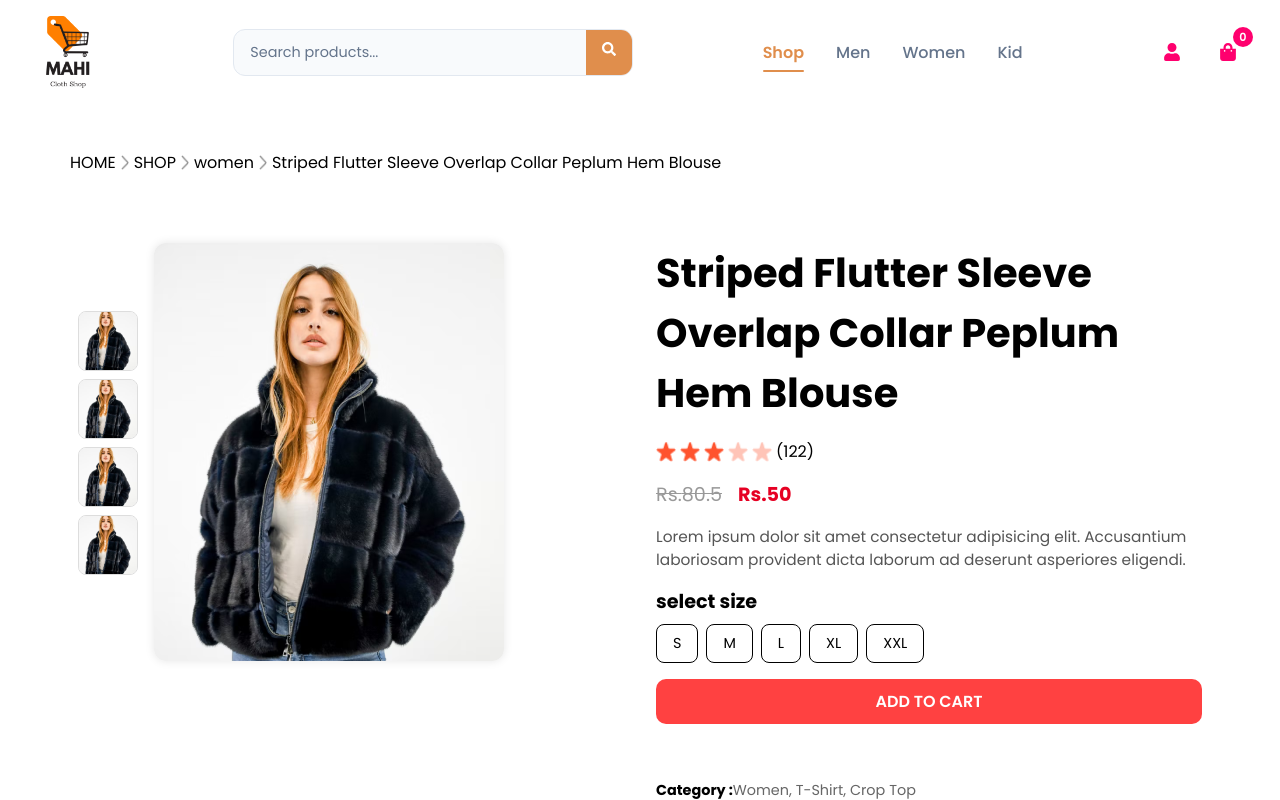
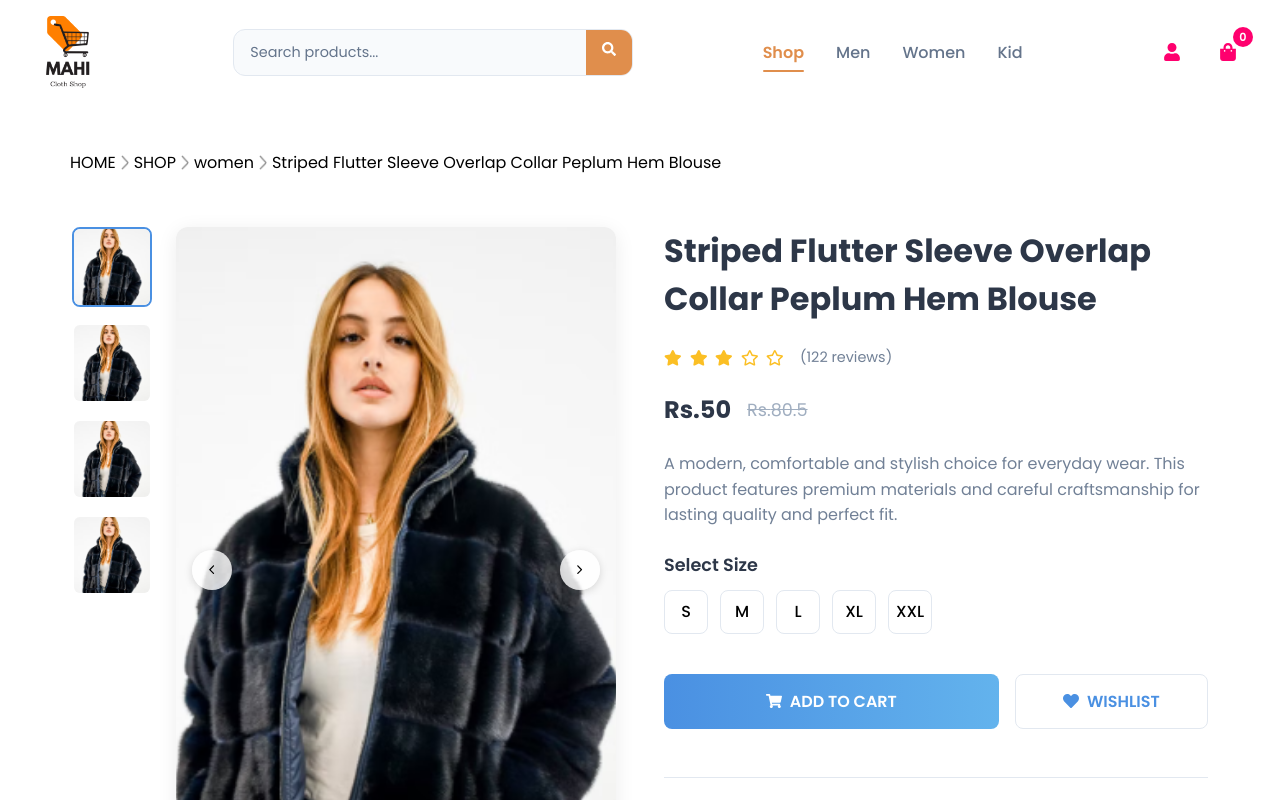
Before and after one commit to Thushan2002/Mahi-clothingsite-react-vite, a React (Vite) app in the folder frontend/: page /product/1 in a window 1280 px wide. Shown: the top 800 px of the page. Built offline with nearby package versions, Linux system fonts and the light colour scheme.

Commit message:
feat: product display updated

```diff
--- a/frontend/src/components/productDisplay/ProductDisplay.css
+++ b/frontend/src/components/productDisplay/ProductDisplay.css
@@ -1,45 +1,88 @@
 .productDisplay {
     display: flex;
-    gap: 2rem;
-    padding: 3rem;
-    align-items: flex-start;
-    flex-wrap: wrap;
+    gap: 3rem;
+    padding: 2rem;
+    max-width: 1200px;
+    margin: 0 auto;
+    font-family: 'Inter', sans-serif;
 }
 
 /* LEFT SECTION */
 .productDisplay-left {
     flex: 1;
-    height: 400px;
     display: flex;
-    gap: 1rem;
-    align-items: flex-start;
+    gap: 1.5rem;
 }
 
 .productDisplay-img-list {
-    height: 100%;
     display: flex;
     flex-direction: column;
-    gap: 0.5rem;
-    flex-wrap: wrap;
-    justify-content: center;
+    gap: 1rem;
 }
 
-.productDisplay-img-list img {
-    width: 60px;
-    height: 60px;
+.thumbnail {
+    width: 80px;
+    height: 80px;
+    border-radius: 8px;
+    overflow: hidden;
+    cursor: pointer;
+    border: 2px solid transparent;
+    transition: all 0.3s ease;
+}
+
+.thumbnail.active {
+    border-color: #4a90e2;
+}
+
+.thumbnail img {
+    width: 100%;
+    height: 100%;
     object-fit: cover;
-    border-radius: 0.5rem;
-    cursor: pointer;
-    border: 1px solid #ddd;
+}
+
+.productDisplay-img-container {
+    flex: 1;
+    position: relative;
+    border-radius: 12px;
+    overflow: hidden;
+    box-shadow: 0 4px 20px rgba(0, 0, 0, 0.08);
 }
 
 .productDisplay-main-img {
     width: 100%;
-    max-width: 400px;
-    height: auto;
-    border-radius: 0.75rem;
+    height: 100%;
     object-fit: cover;
-    box-shadow: 0 0 10px rgba(0, 0, 0, 0.1);
+    display: block;
+}
+
+.image-navigation {
+    position: absolute;
+    top: 50%;
+    width: 100%;
+    display: flex;
+    justify-content: space-between;
+    transform: translateY(-50%);
+    padding: 0 1rem;
+    z-index: 2;
+}
+
+.nav-btn {
+    background: rgba(255, 255, 255, 0.8);
+    border: none;
+    width: 40px;
+    height: 40px;
+    border-radius: 50%;
+    display: flex;
+    align-items: center;
+    justify-content: center;
+    cursor: pointer;
+    transition: all 0.3s ease;
+    box-shadow: 0 2px 8px rgba(0, 0, 0, 0.15);
+}
+
+.nav-btn:hover {
+    background: white;
+    transform: scale(1.05);
 }
 
 /* RIGHT SECTION */
@@ -47,140 +90,207 @@
     flex: 1;
     display: flex;
     flex-direction: column;
-    gap: 1rem;
-    justify-content: flex-start;
+    gap: 1.5rem;
 }
 
 .productDisplay-right h1 {
-    font-size: clamp(1.5rem, 2vw + 1rem, 2.5rem);
+    font-size: 2rem;
+    font-weight: 700;
+    color: #2d3748;
     margin: 0;
 }
 
-.productDisplay-right-stars {
+.productDisplay-right-reviews {
     display: flex;
     align-items: center;
-    gap: 0.25rem;
 }
 
-.productDisplay-right-stars img {
-    width: 20px;
-    height: 20px;
+.stars {
+    display: flex;
+    align-items: center;
+    gap: 0.5rem;
+}
+
+.star-icon {
+    color: #fbbf24;
+    font-size: 1.1rem;
+}
+
+.stars span {
+    color: #718096;
+    font-size: 0.9rem;
+    margin-left: 0.5rem;
 }
 
 .productDisplay-right-prices {
     display: flex;
+    align-items: center;
     gap: 1rem;
-    font-size: clamp(1rem, 1.5vw, 1.25rem);
+}
+
+.productDisplay-right-price-new {
+    font-size: 1.5rem;
+    font-weight: 700;
+    color: #2d3748;
 }
 
 .productDisplay-right-price-old {
-    color: #999;
+    font-size: 1.1rem;
+    color: #a0aec0;
     text-decoration: line-through;
 }
 
-.productDisplay-right-price-new {
-    color: #e60023;
-    font-weight: bold;
+.productDisplay-right-description {
+    color: #718096;
+    line-height: 1.6;
+    font-size: 1rem;
 }
 
-.productDisplay-right-description {
-    color: #555;
-    line-height: 1.5;
-    font-size: clamp(0.9rem, 1.2vw, 1.1rem);
-}
-
-.productDisplay-right-size h1 {
-    font-size: clamp(1rem, 1.5vw, 1.2rem);
-    margin-bottom: 0.5rem;
+.productDisplay-right-size h2 {
+    font-size: 1.1rem;
+    font-weight: 600;
+    color: #2d3748;
+    margin-bottom: 0.75rem;
 }
 
 .productDisplay-right-size-select {
     display: flex;
-    gap: 0.5rem;
-    flex-wrap: wrap;
+    gap: 0.75rem;
 }
 
-.productDisplay-right-size-select div {
-    border: 1px solid #000;
-    padding: 0.5rem 1rem;
-    cursor: pointer;
-    border-radius: 0.5rem;
-    transition: 0.3s ease;
-    font-size: clamp(0.9rem, 1vw, 1rem);
-    color: #000;
-    text-align: center;
-}
-
-.productDisplay-right-size-select div:hover {
-    background-color: #f0f0f0;
-}
-
-.productDisplay-right button {
+.size-option {
+    width: 44px;
+    height: 44px;
     display: flex;
     align-items: center;
     justify-content: center;
-    font-size: 16px;
-    font-weight: 600;
-    color: white;
-    background: #ff4141;
-    padding: 10px 3px;
-    border-radius: 10px;
-    margin-bottom: 40px;
-    border: none;
-    outline: none;
+    border: 1px solid #e2e8f0;
+    border-radius: 8px;
+    cursor: pointer;
+    font-weight: 500;
+    transition: all 0.2s ease;
 }
 
-button:hover {
-    background-color: #0056b3;
+.size-option:hover {
+    border-color: #4a90e2;
+    background-color: #f7fafc;
 }
 
-.productDisplay-right-category {
-    color: #666;
-    font-size: clamp(0.9rem, 1vw, 1rem);
+.size-option.selected {
+    background-color: #4a90e2;
+    color: white;
+    border-color: #4a90e2;
 }
 
-.productDisplay-right-category span {
-    font-weight: bold;
-    color: #000;
+.productDisplay-right-actions {
+    display: flex;
+    gap: 1rem;
+    margin-top: 1rem;
 }
 
-/* RESPONSIVE */
+.add-to-cart-btn,
+.wishlist-btn {
+    display: flex;
+    align-items: center;
+    justify-content: center;
+    gap: 0.5rem;
+    padding: 0.875rem 1.5rem;
+    border-radius: 8px;
+    font-weight: 600;
+    cursor: pointer;
+    transition: all 0.3s ease;
+    font-size: 1rem;
+}
+
+.add-to-cart-btn {
+    background: linear-gradient(to right, #4a90e2, #63b3ed);
+    color: white;
+    border: none;
+    flex: 2;
+}
+
+.add-to-cart-btn:hover {
+    background: linear-gradient(to right, #3b82c4, #4a90e2);
+    transform: translateY(-2px);
+    box-shadow: 0 4px 12px rgba(74, 144, 226, 0.3);
+}
+
+.wishlist-btn {
+    background: white;
+    color: #4a90e2;
+    border: 1px solid #e2e8f0;
+    flex: 1;
+}
+
+.wishlist-btn:hover {
+    background: #f7fafc;
+    border-color: #4a90e2;
+}
+
+.productDisplay-right-details {
+    margin-top: 1.5rem;
+    padding-top: 1.5rem;
+    border-top: 1px solid #e2e8f0;
+}
+
+.detail-item {
+    display: flex;
+    margin-bottom: 0.75rem;
+}
+
+.detail-label {
+    font-weight: 600;
+    color: #4a5568;
+    min-width: 80px;
+}
+
+.detail-value {
+    color: #718096;
+}
+
+/* RESPONSIVE DESIGN */
 @media screen and (max-width: 1024px) {
     .productDisplay {
         flex-direction: column;
-        align-items: center;
+        gap: 2rem;
+        padding: 1.5rem;
     }
 
-    .productDisplay-left,
-    .productDisplay-right {
-        width: 100%;
-        max-width: 600px;
-        align-items: center;
+    .productDisplay-left {
+        flex-direction: column-reverse;
     }
 
     .productDisplay-img-list {
+        flex-direction: row;
+        order: 2;
         justify-content: center;
     }
 
-    .productDisplay-main-img {
-        width: 100%;
-        height: auto;
+    .thumbnail {
+        width: 60px;
+        height: 60px;
+    }
+}
+
+@media screen and (max-width: 640px) {
+    .productDisplay {
+        padding: 1rem;
     }
 
-    .productDisplay-right {
-        align-items: center;
-        text-align: center;
+    .productDisplay-right h1 {
+        font-size: 1.75rem;
     }
 
-    .productDisplay-right-prices {
-        justify-content: center;
+    .productDisplay-right-actions {
+        flex-direction: column;
     }
 
-    .productDisplay-right-stars {
-        justify-content: center;
+    .image-navigation {
+        padding: 0 0.5rem;
     }
 
-    .productDisplay-right-size-select {
-        justify-content: center;
+    .nav-btn {
+        width: 36px;
+        height: 36px;
     }
 }
--- a/frontend/src/components/productDisplay/ProductDisplay.jsx
+++ b/frontend/src/components/productDisplay/ProductDisplay.jsx
@@ -1,70 +1,139 @@
-import React, { useContext } from "react";
+import React, { useContext, useState } from "react";
 import "./ProductDisplay.css";
-import star_icon from "../../assets/Frontend_Assets/star_icon.png";
-import star_dull_icon from "../../assets/Frontend_Assets/star_dull_icon.png";
 import { ShopContext } from "../../context/ShopContext";
+import { FaStar, FaRegStar, FaShoppingCart, FaHeart } from "react-icons/fa";
+import { IoIosArrowBack, IoIosArrowForward } from "react-icons/io";
 
 const ProductDisplay = (props) => {
   const { product } = props;
   const { addToCart } = useContext(ShopContext);
+  const [selectedImage, setSelectedImage] = useState(0);
+  const [selectedSize, setSelectedSize] = useState("");
+  const images = [product.image, product.image, product.image, product.image]; // In a real app, these would be different images
+
+  const handleThumbnailClick = (index) => {
+    setSelectedImage(index);
+  };
+
+  const handleSizeSelect = (size) => {
+    setSelectedSize(size);
+  };
+
+  const navigateImage = (direction) => {
+    if (direction === "prev") {
+      setSelectedImage((prev) => (prev === 0 ? images.length - 1 : prev - 1));
+    } else {
+      setSelectedImage((prev) => (prev === images.length - 1 ? 0 : prev + 1));
+    }
+  };
 
   return (
     <div className="productDisplay">
       <div className="productDisplay-left">
         <div className="productDisplay-img-list">
-          <img src={product.image} alt="" />
-          <img src={product.image} alt="" />
-          <img src={product.image} alt="" />
-          <img src={product.image} alt="" />
+          {images.map((img, index) => (
+            <div
+              key={index}
+              className={`thumbnail ${selectedImage === index ? "active" : ""}`}
+              onClick={() => handleThumbnailClick(index)}>
+              <img src={img} alt={`Thumbnail ${index + 1}`} />
+            </div>
+          ))}
         </div>
-        <div className="productDisplay-img">
-          <img className="productDisplay-main-img" src={product.image} alt="" />
+        <div className="productDisplay-img-container">
+          <div className="image-navigation">
+            <button
+              className="nav-btn prev"
+              onClick={() => navigateImage("prev")}>
+              <IoIosArrowBack />
+            </button>
+            <button
+              className="nav-btn next"
+              onClick={() => navigateImage("next")}>
+              <IoIosArrowForward />
+            </button>
+          </div>
+          <img
+            className="productDisplay-main-img"
+            src={images[selectedImage]}
+            alt={product.name}
+          />
         </div>
       </div>
       <div className="productDisplay-right">
         <h1>{product.name}</h1>
-        <div className="productDisplay-right-stars">
-          <img src={star_icon} alt="" />
-          <img src={star_icon} alt="" />
-          <img src={star_icon} alt="" />
-          <img src={star_dull_icon} alt="" />
-          <img src={star_dull_icon} alt="" />
-          <p>(122)</p>
+        <div className="productDisplay-right-reviews">
+          <div className="stars">
+            {[1, 2, 3, 4, 5].map((star) =>
+              star <= 3 ? (
+                <FaStar key={star} className="star-icon" />
+              ) : (
+                <FaRegStar key={star} className="star-icon" />
+              )
+            )}
+            <span>(122 reviews)</span>
+          </div>
         </div>
         <div className="productDisplay-right-prices">
+          <div className="productDisplay-right-price-new">
+            Rs.{product.new_price}
+          </div>
           <div className="productDisplay-right-price-old">
             Rs.{product.old_price}
           </div>
-          <div className="productDisplay-right-price-new">
-            Rs.{product.new_price}
+        </div>
+        <div className="productDisplay-right-description">
+          A modern, comfortable and stylish choice for everyday wear. This
+          product features premium materials and careful craftsmanship for
+          lasting quality and perfect fit.
+        </div>
+        <div className="productDisplay-right-size">
+          <h2>Select Size</h2>
+          <div className="productDisplay-right-size-select">
+            {["S", "M", "L", "XL", "XXL"].map((size) => (
+              <div
+                key={size}
+                className={`size-option ${
+                  selectedSize === size ? "selected" : ""
+                }`}
+                onClick={() => handleSizeSelect(size)}>
+                {size}
+              </div>
+            ))}
           </div>
         </div>
-        <div className="productDisplay-right-description">
-          Lorem ipsum dolor sit amet consectetur adipisicing elit. Accusantium
-          laboriosam provident dicta laborum ad deserunt asperiores eligendi.
+        <div className="productDisplay-right-actions">
+          <button
+            className="add-to-cart-btn"
+            onClick={() => {
+              if (!selectedSize) {
+                alert("Please select a size first");
+                return;
+              }
+              addToCart(product.id);
+            }}>
+            <FaShoppingCart /> ADD TO CART
+          </button>
+          <button className="wishlist-btn">
+            <FaHeart /> WISHLIST
+          </button>
         </div>
-        <div className="productDisplay-right-size">
-          <h1>select size</h1>
-          <div className="productDisplay-right-size-select">
-            <div>S</div>
-            <div>M</div>
-            <div>L</div>
-            <div>XL</div>
-            <div>XXL</div>
+        <div className="productDisplay-right-details">
+          <div className="detail-item">
+            <span className="detail-label">Category:</span>
+            <span className="detail-value">Women, T-Shirt, Crop Top</span>
+          </div>
+          <div className="detail-item">
+            <span className="detail-label">Tags:</span>
+            <span className="detail-value">Modern, Latest</span>
+          </div>
+          <div className="detail-item">
+            <span className="detail-label">SKU:</span>
+            <span className="detail-value">
+              TS{product.id.toString().padStart(4, "0")}
+            </span>
           </div>
         </div>
-        <button
-          onClick={() => {
-            addToCart(product.id);
-          }}>
-          ADD TO CART
-        </button>
-        <p className="productDisplay-right-category">
-          <span>Category :</span>Women, T-Shirt, Crop Top
-        </p>
-        <p className="productDisplay-right-category">
-          <span>Tags :</span>Modern, Latest
-        </p>
       </div>
     </div>
   );
```
